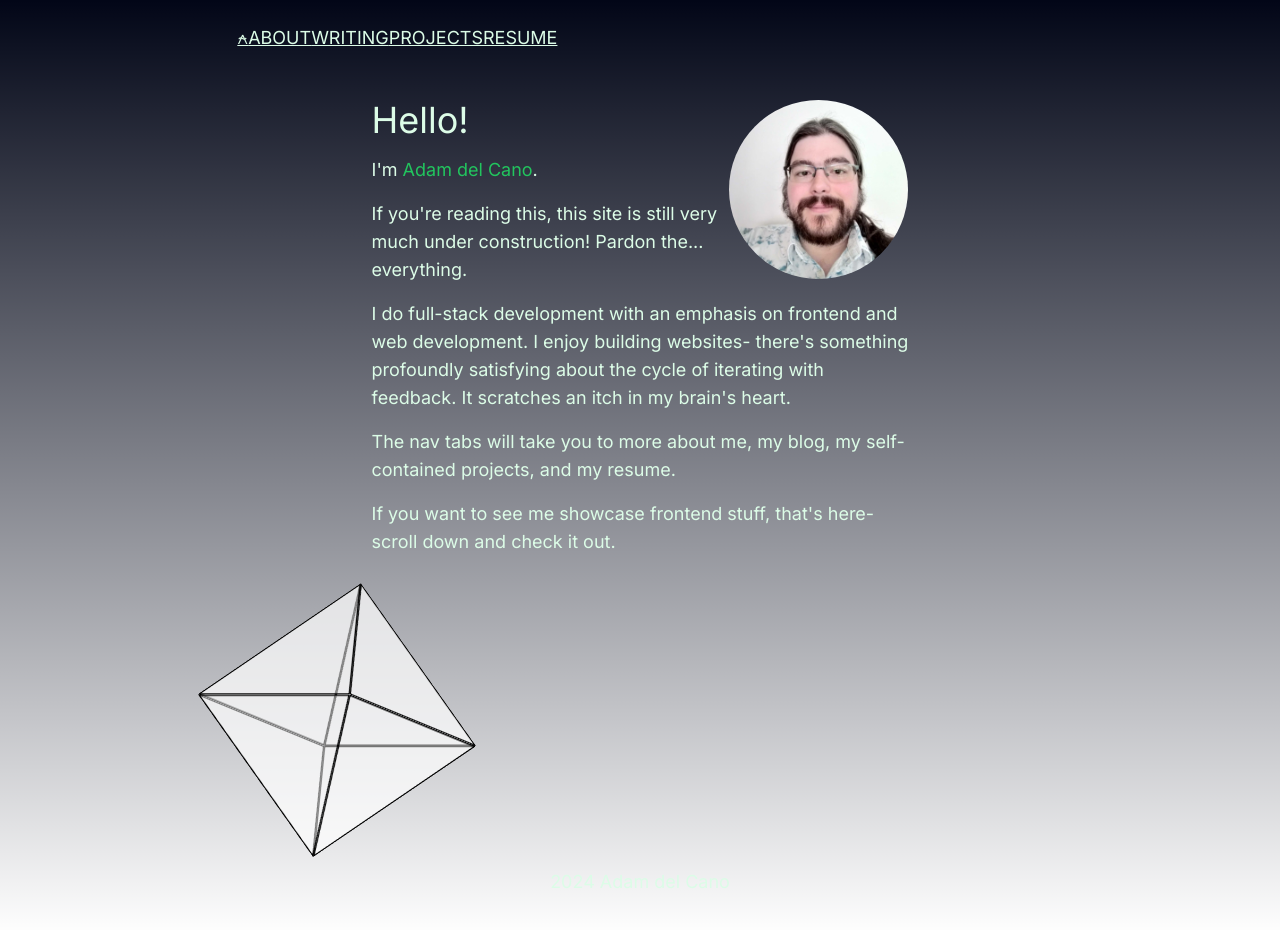
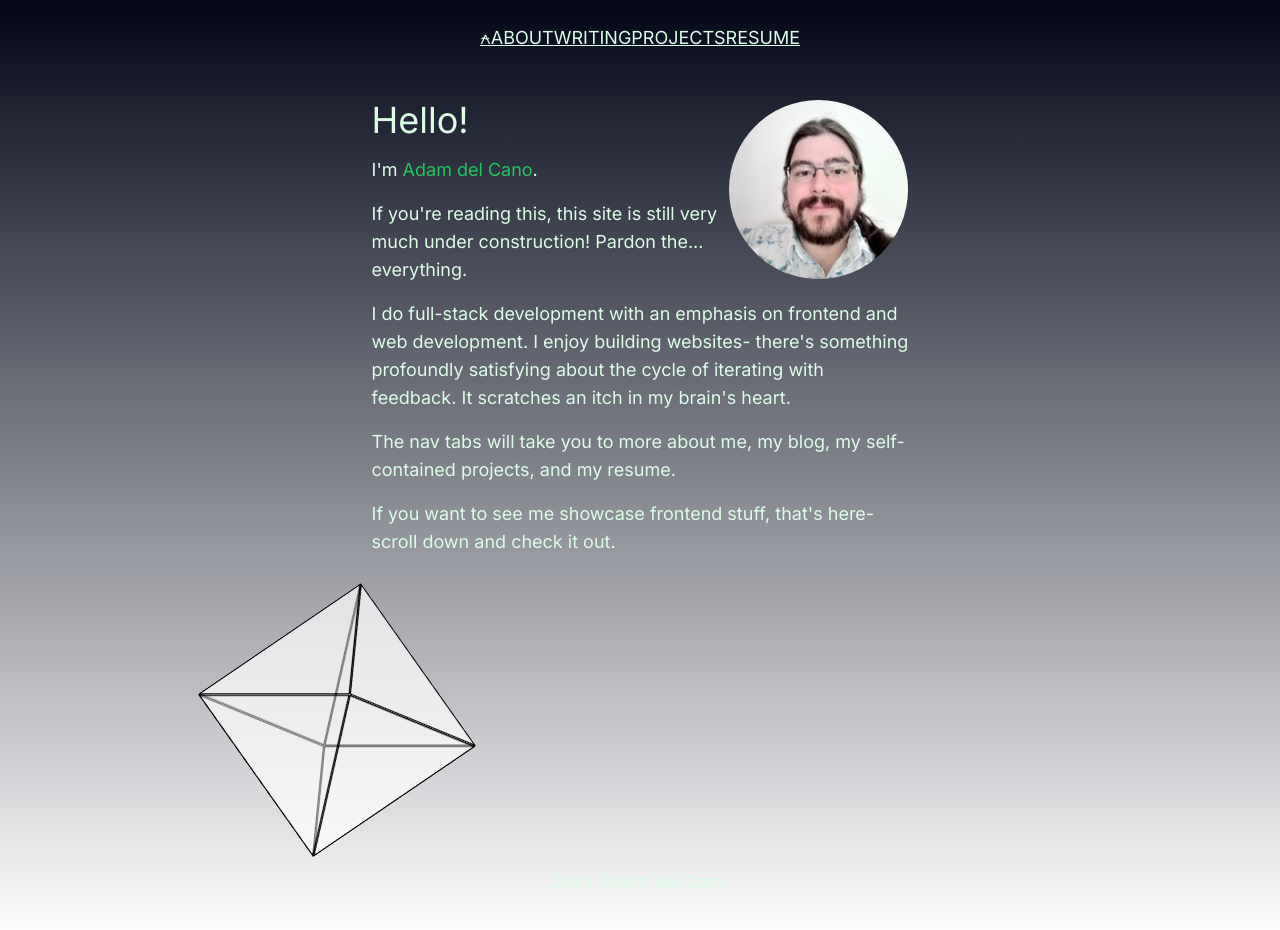
Before and after one commit to adamdelcano/adamdelcano.github.io, a Next.js app: page / in a window 1280 px wide. Shown: the top 930 px of the page. Built offline with nearby package versions, Linux system fonts and the light colour scheme.

Commit message:
Fun with flexbox.

```diff
--- a/src/Components/Header/Header.tsx
+++ b/src/Components/Header/Header.tsx
@@ -5,6 +5,7 @@
 export default function Header() {
   return (
     <>
+      <div className="flex max-w-full flex-col items-center">
       <header className="flex flex-col md:flex-row justify-items-end w-full font-mono p-18">
         <div className="text-5xl text-center md:text-left has-tooltip w-screen max-w-full">
           <Link href="/" className="no-underline">
@@ -48,6 +49,7 @@
           </Link>
         </div>
       </header>
+      </div>
     </>
   );
 }
--- a/src/app/page.tsx
+++ b/src/app/page.tsx
@@ -15,7 +15,6 @@
 
 export default function Home() {
   return (
-
     <main className="flex max-w-full min-h-screen flex-col items-center">
       <div className="text-green-100 sm:w-2/3 my-12">
         <Image
```
